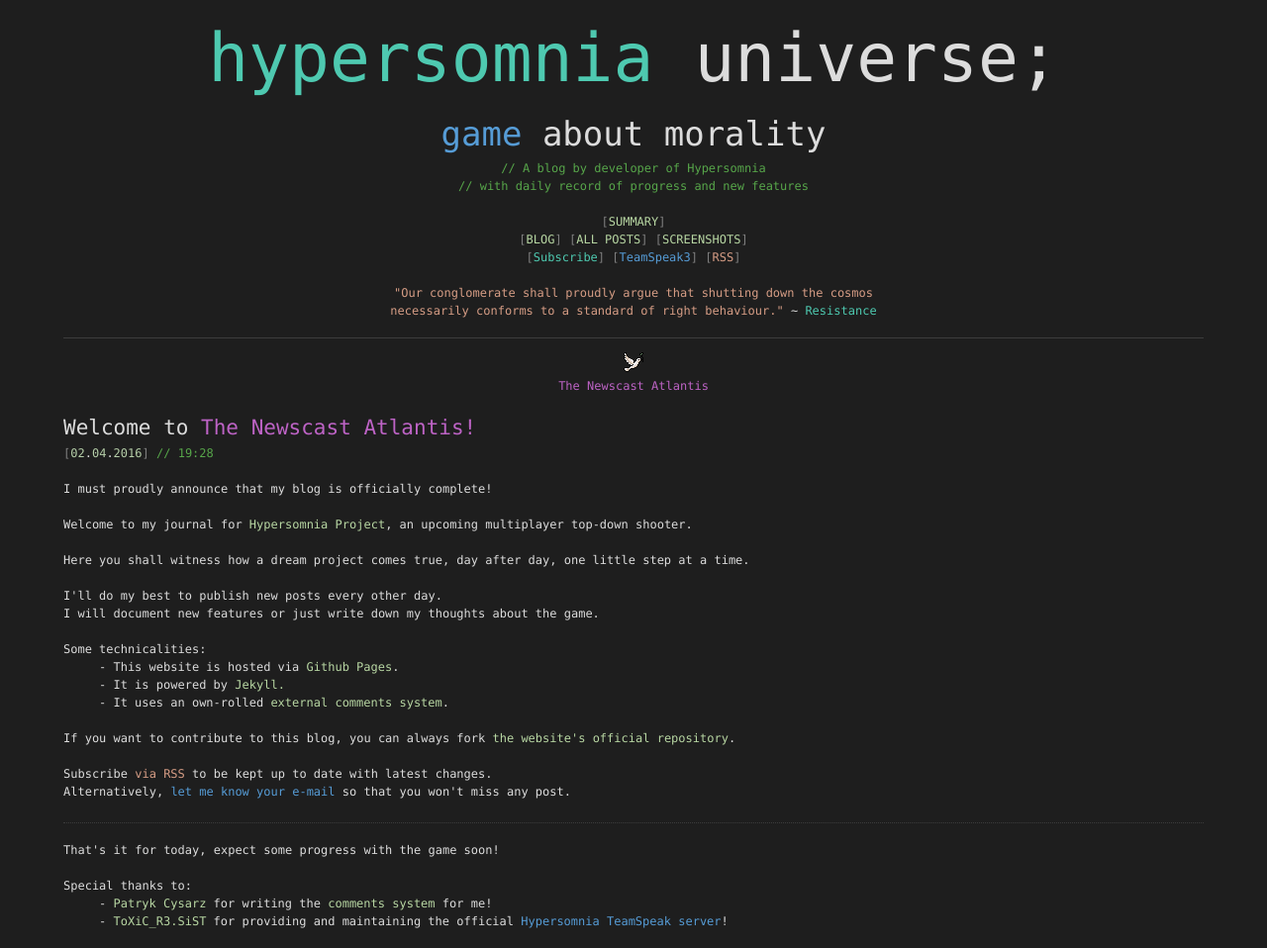
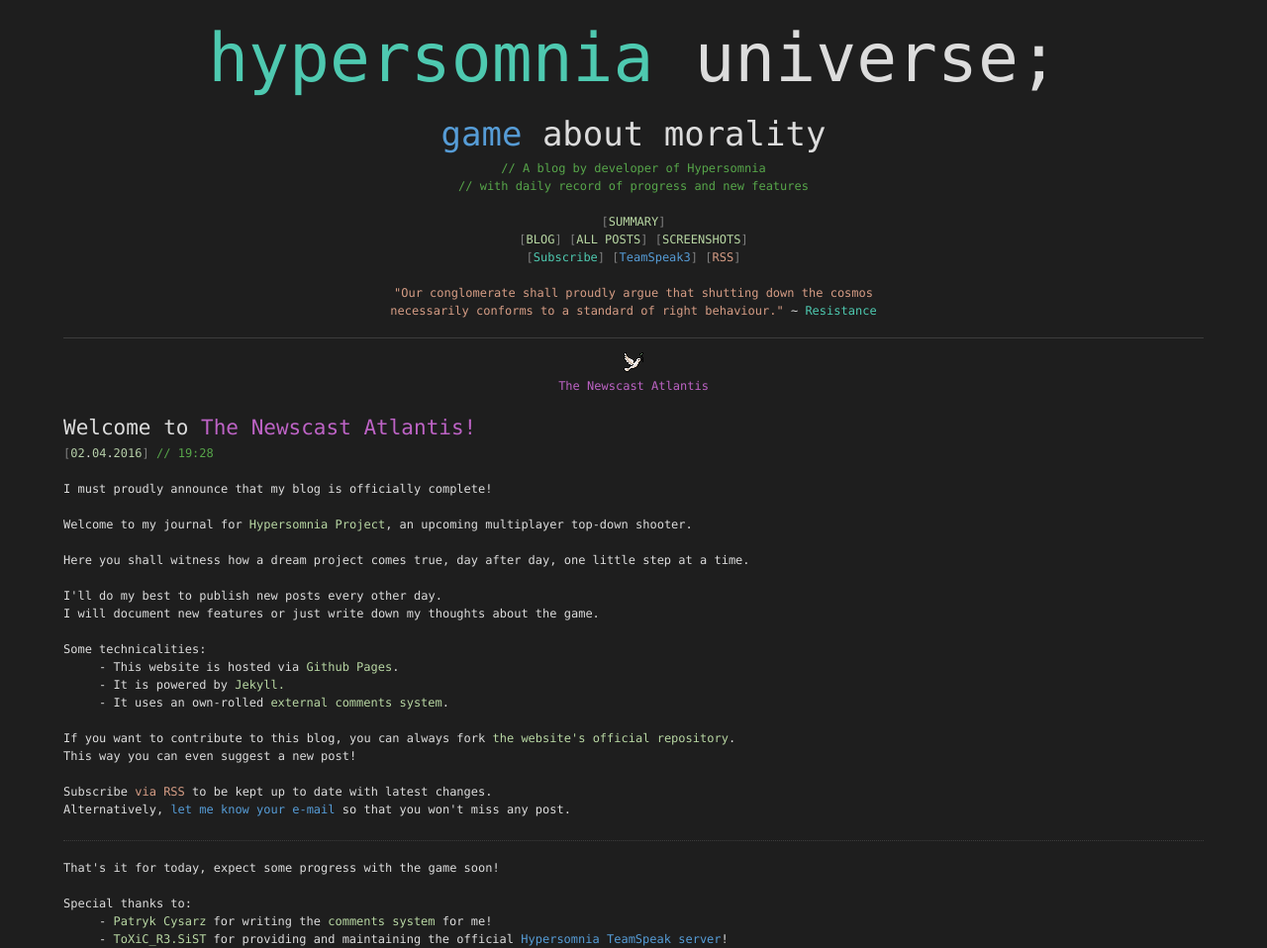
Before and after one commit to TeamHypersomnia/TeamHypersomnia.github.io, a Jekyll site: the page built from _posts/2016-04-02-welcome-to-the-newscast-atlantis.html, in a window 1280 px wide. Shown: the top 958 px of the page at 99% size. Built offline with Jekyll 4.4.1, drawn with Linux system fonts in a browser that asks for light colours; comment, search, counter and statistics services are not loaded; grey boxes are pictures that could not be loaded.

Commit message:
first post edit

```diff
--- a/_posts/2016-04-02-welcome-to-the-newscast-atlantis.html
+++ b/_posts/2016-04-02-welcome-to-the-newscast-atlantis.html
@@ -24,6 +24,7 @@
 </div>
 <br>
 If you want to contribute to this blog, you can always fork <a class="vsenum" href="https://github.com/geneotech/geneotech.github.io">the website's official repository</a>.<br>
+This way you can even suggest a new post!<br>
 <br>
 Subscribe <a class="vsstring" href="{{ "/feed.xml" | prepend: site.baseurl }}">via RSS</a> to be kept up to date with latest changes.<br>
 Alternatively, <a class="vskeyword" href="{{ "/subscribe"| prepend: site.baseurl }}">let me know your e-mail</a> so that you won't miss any post.<br><br>
```
